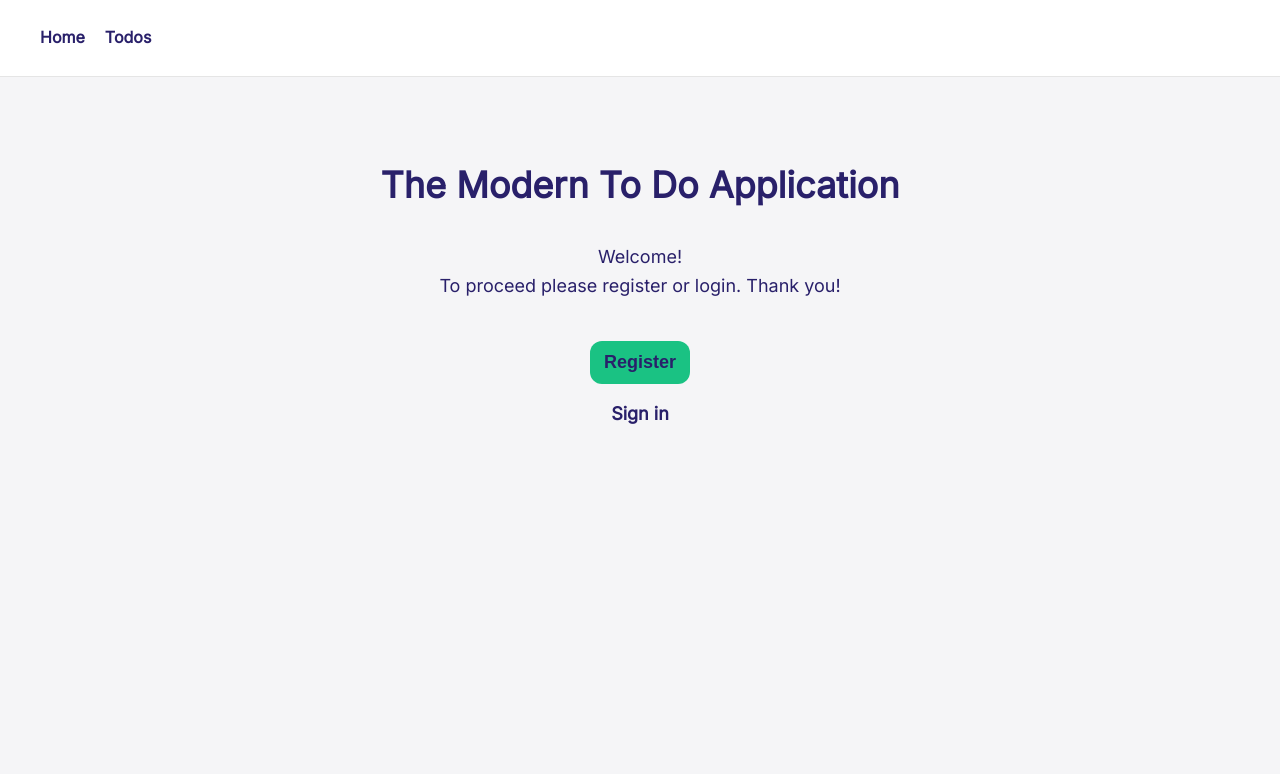
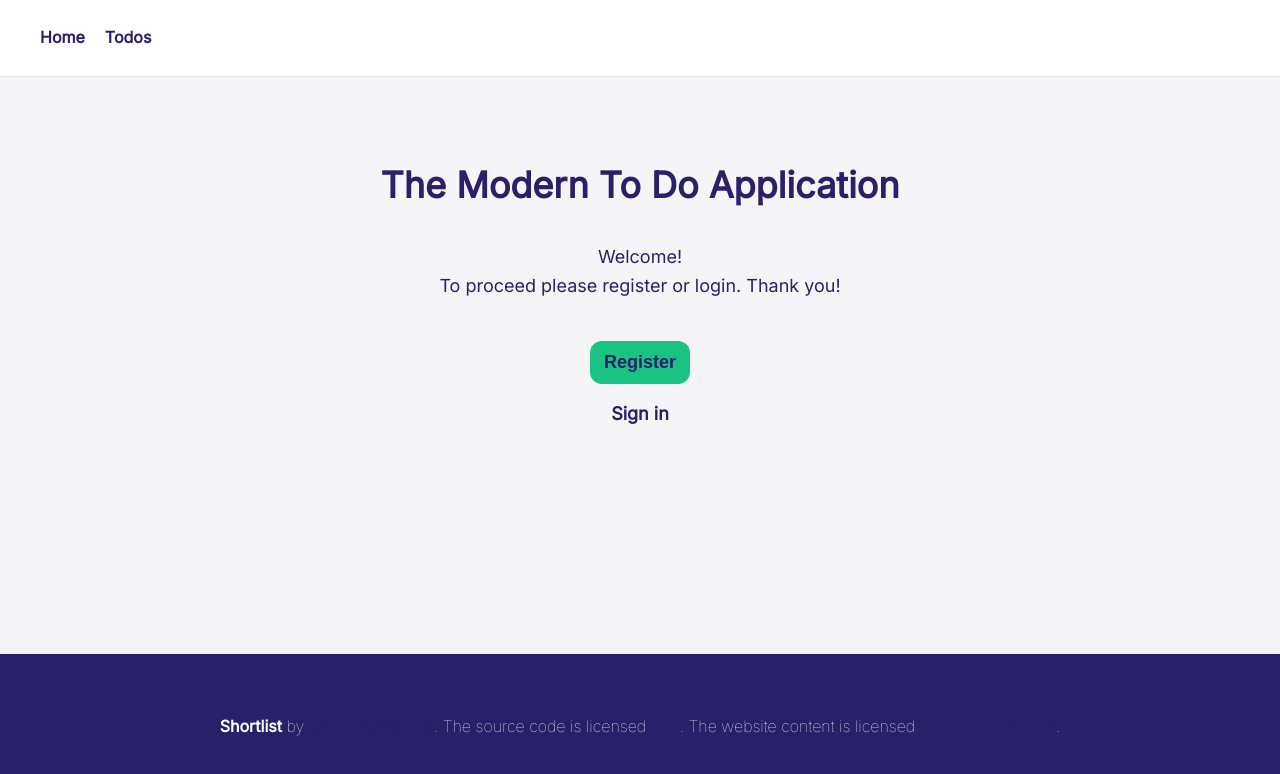
Before and after one commit to conuko/tasks-and-goals, a React (Vite) app: page / in a window 1280 px wide. Shown: the top 774 px of the page. Built offline with nearby package versions, Linux system fonts and the light colour scheme.

Commit message:
style: footer container and overflow scrolling

```diff
--- a/src/App.jsx
+++ b/src/App.jsx
@@ -7,6 +7,7 @@ import {
   Navigate,
 } from "react-router-dom";
 import Navbar from "./components/layout/Navbar";
+import Footer from "./components/layout/Footer";
 import Register from "./pages/Register";
 import Login from "./pages/Login";
 import Index from "./pages/Index";
@@ -71,6 +72,7 @@ const App = () => {
         />
         <Route path="*" element={<NotFound />} />
       </Routes>
+      <Footer />
     </Router>
   );
 };
--- a/src/components/layout/Footer.tsx
+++ b/src/components/layout/Footer.tsx
@@ -0,0 +1,45 @@
+const Footer = () => {
+  return (
+    <footer className="footer">
+      <div className="footer__child">
+        <div>
+          <p>
+            <strong>Shortlist</strong> by{" "}
+            <a href="" target="_blank">
+              @matthewjames
+            </a>
+            . The source code is licensed{" "}
+            <a href="" target="_blank">
+              MIT
+            </a>
+            . The website content is licensed{" "}
+            <a href="" target="_blank">
+              CC BY-NC-SA 4.0
+            </a>
+            .
+          </p>
+          <p>
+            <a className="icon" href="" target="_blank">
+              {" "}
+              <i className="fa fa-github"></i>{" "}
+            </a>{" "}
+            <a className="icon" href="" target="_blank">
+              {" "}
+              <i className="fa fa-twitter"></i>{" "}
+            </a>{" "}
+            <a className="icon" href="" target="_blank">
+              {" "}
+              <i className="fa fa-facebook"></i>{" "}
+            </a>{" "}
+            <a className="icon" href="" target="_blank">
+              {" "}
+              <i className="fa fa-instagram"></i>{" "}
+            </a>
+          </p>
+        </div>
+      </div>
+    </footer>
+  );
+};
+
+export default Footer;
--- a/src/pages/Index.tsx
+++ b/src/pages/Index.tsx
@@ -12,7 +12,7 @@ const Index = (props: IndexProps) => {
       <br />
       <p>Welcome!</p>
       {props.user === "" ? (
-        <div>
+        <div className="flex-column">
           <p>To proceed please register or login. Thank you!</p>
           <div>
             <div className="flex-column">
@@ -26,7 +26,7 @@ const Index = (props: IndexProps) => {
           </div>
         </div>
       ) : (
-        <div>
+        <div className="flex-column">
           <div>{props.user}</div>
           <button className="mt-medium" onClick={props.removeUser}>
             Sign Out
--- a/src/pages/Todos.tsx
+++ b/src/pages/Todos.tsx
@@ -42,10 +42,10 @@ const Todos = (props: TodoProps) => {
   };
 
   return (
-    <div>
+    <div className="todos">
       <div>
         <AddTodo addTodo={addTodo} user={props.user} />
-        <ul className="flex-column">
+        <ul className="todos__list flex-column">
           {todos.map((todo, index) => (
             <TodoItem
               key={index}
--- a/src/styles/layout/_footer.scss
+++ b/src/styles/layout/_footer.scss
@@ -0,0 +1,17 @@
+.footer {
+  font-size: 1.6rem;
+  font-weight: 300;
+  height: calc(100% - 146px);
+}
+
+.footer__child {
+  height: 146px;
+  padding: 6rem 2rem;
+  text-align: center;
+  background-color: $color-primary;
+  color: $color-white;
+  position: fixed;
+  left: 0;
+  bottom: 0;
+  right: 0;
+}
--- a/src/styles/layout/_navbar.scss
+++ b/src/styles/layout/_navbar.scss
@@ -6,6 +6,8 @@
   margin-bottom: 8rem;
   background-color: #fff;
   border-bottom: 1px solid #e5e5e5;
+  font-size: 1.6rem;
+  font-weight: 300;
 }
 
 .navbar__list {
@@ -18,8 +20,6 @@
   display: flex;
   align-items: center;
   justify-content: center;
-  font-size: 1.6rem;
-  font-weight: bold;
   text-decoration: none;
   margin-left: 2rem;
   cursor: pointer;
--- a/src/styles/pages/_todos.scss
+++ b/src/styles/pages/_todos.scss
@@ -0,0 +1,13 @@
+.todos {
+  height: 60vh;
+}
+
+.todos__list {
+  overflow: scroll;
+}
+
+@media screen and (max-width: 768px) {
+  .todos {
+    height: 50vh;
+  }
+}
```
